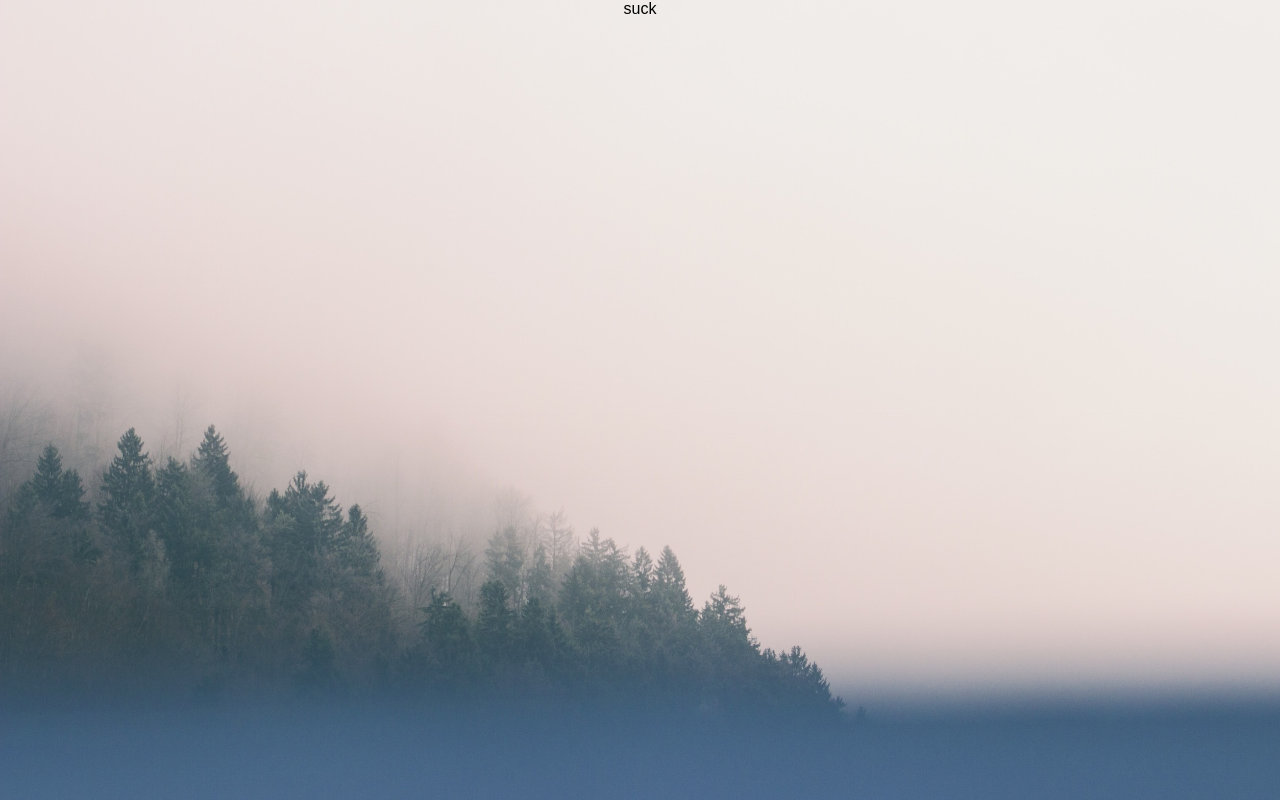
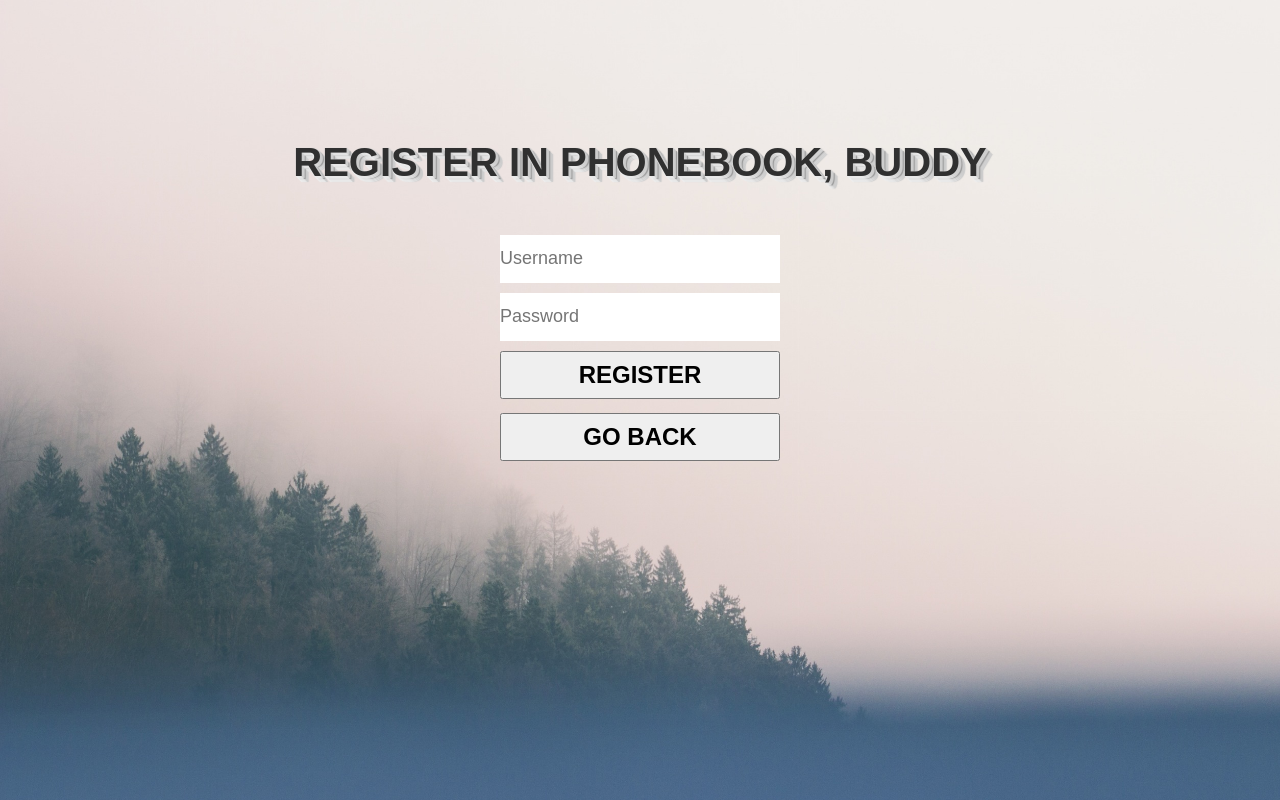
Before and after one commit to LevaSokolov/phonebook-react, a React (Create React App) app: page /register in a window 1280 px wide. Built offline with nearby package versions, Linux system fonts and the light colour scheme.

Commit message:
add reg, main page

```diff
--- a/src/App.jsx
+++ b/src/App.jsx
@@ -1,5 +1,6 @@
 import React, { useState } from "react";
 import { Routes, Route, Link, BrowserRouter } from "react-router-dom";
+import MainPage from "./components/MainPage";
 import LoginWindow from "./components/LoginWindow";
 import RegistrationWindow from "./components/RegistrationWindow";
 import './styles/App.css'
@@ -11,6 +12,7 @@ function App() {
       <Routes>
         <Route path="register" element={<RegistrationWindow/>}/>
         <Route path="login" element={<LoginWindow/>}/>
+        <Route path="main" element={<MainPage/>}/>
       </Routes>
     </BrowserRouter>
   );
--- a/src/components/LoginWindow.jsx
+++ b/src/components/LoginWindow.jsx
@@ -1,6 +1,6 @@
 import React from "react";
 import { useState } from "react";
-import { Routes, Route, Link } from "react-router-dom";
+import { Routes, Route, Link, useNavigate, Navigate } from "react-router-dom";
 import { Layout } from "./Layout";
 import RegistrationWindow from "./RegistrationWindow";
 import Input from "./UI/Input/Input";
@@ -10,6 +10,7 @@ import login from "./UI/Input/Input";
 const LoginWindow = (props) => {
   const [password, setPassword] = useState('')
   const [login, setLogin] = useState('')
+  const navigate = useNavigate();
   const pressLoginButton = () => {
     try {
       fetch("http://127.0.0.1:5432/login", {
@@ -23,7 +24,7 @@ const LoginWindow = (props) => {
               throw new Error(data.message);
             }
             localStorage.setItem("token", data.token);
-            window.location.href = "./index.html";
+            navigate('/main');
           })
           .catch((e) => {
             alert(e.message)
@@ -35,7 +36,6 @@ const LoginWindow = (props) => {
   };
 
   return (
-    <div className="App">
     <div className="post">
       <strong className="title">LOGIN IN PHONEBOOK, BUDDY</strong>
         <Input value={login} onChange={setLogin}/>
@@ -53,7 +53,6 @@ const LoginWindow = (props) => {
                 <button className="lowerButtons">REGISTER</button>
             </Link>
     </div>
-    </div>
   )
 }
 export default LoginWindow;
--- /dev/null
+++ b/src/components/MainPage.jsx
@@ -0,0 +1,12 @@
+import React, { useState } from 'react'
+import { Routes, Route, Link } from "react-router-dom";
+import '../styles/App.css'
+import Input from './UI/Input/Input';
+
+const MainPage = () => {
+  return (
+    <div>MainPage</div>
+  )
+}
+
+export default MainPage
--- a/src/components/RegistrationWindow.jsx
+++ b/src/components/RegistrationWindow.jsx
@@ -1,10 +1,52 @@
-import React from 'react'
+import React, { useState } from 'react'
+import { Routes, Route, Link } from "react-router-dom";
 import '../styles/App.css'
+import Input from './UI/Input/Input';
+
 
 const RegistrationWindow = () => {
+  const [password, setPassword] = useState('')
+  const [login, setLogin] = useState('')
+  const pressRegButton = () => {
+    if (login && password !== "") {
+      try {
+        fetch("http://127.0.0.1:5432/add-user", {
+          method: "POST",
+          body: JSON.stringify({
+            login,
+            password
+          }),
+        }).then((response) => {
+          response.json().then((data) => {
+            if (data.message) {
+              alert("This username is already taken");
+              return;
+            }
+            alert("You have been registered successfuly");
+            // setTimeout(() => (window.location.href = ""), 4000);
+          });
+        });
+      } catch (error) {
+        console.error(error.message);
+      }
+    } else {
+      alert("Fill in all the fields, fool");
+    }
+  }
   return (
-    <div>
-      <h>suck</h>
+    <div className='post'>
+      <strong className="title">REGISTER IN PHONEBOOK, BUDDY</strong>
+      <Input value={login} onChange={setLogin}/>
+      <input
+          className="passInput"
+          placeholder="Password"
+          type='password'
+          onChange={event => setPassword(event.target.value)}
+          />
+        <button className="lowerButtons" onClick={pressRegButton}>REGISTER</button>
+        <Link to='/login'>
+        <button className="lowerButtons">GO BACK</button>
+        </Link>
     </div>
   )
 }
--- a/src/styles/App.css
+++ b/src/styles/App.css
@@ -13,13 +13,6 @@
   background-size: cover;
   display: flex;
   justify-content: center;
-}
-
-
-
-.App {
-  margin-top: 10px;
-  width: 800px;
 }
 
 .title {
@@ -42,7 +35,7 @@
   margin-left: auto;
   margin-right: auto;
   height: 600px;
-  width: 680px;
+  width: 700px;
 }
 
 .usernameInput {
```
Lines whose indentation alone changed are shown as unchanged.
